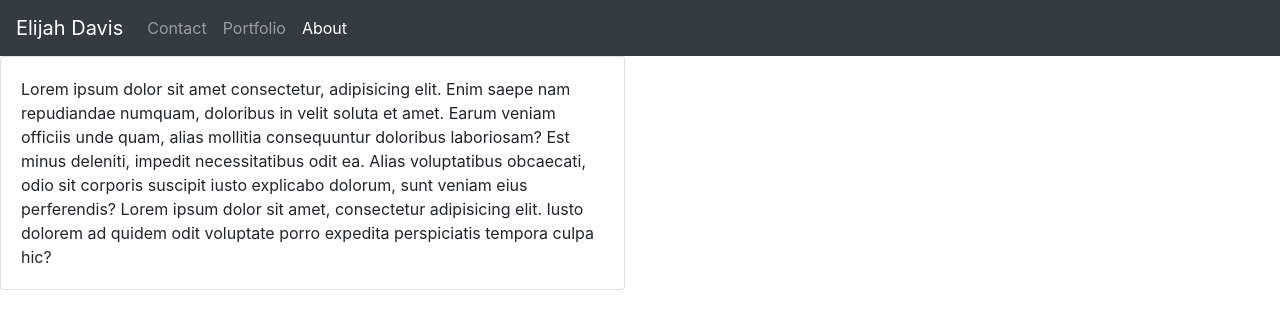
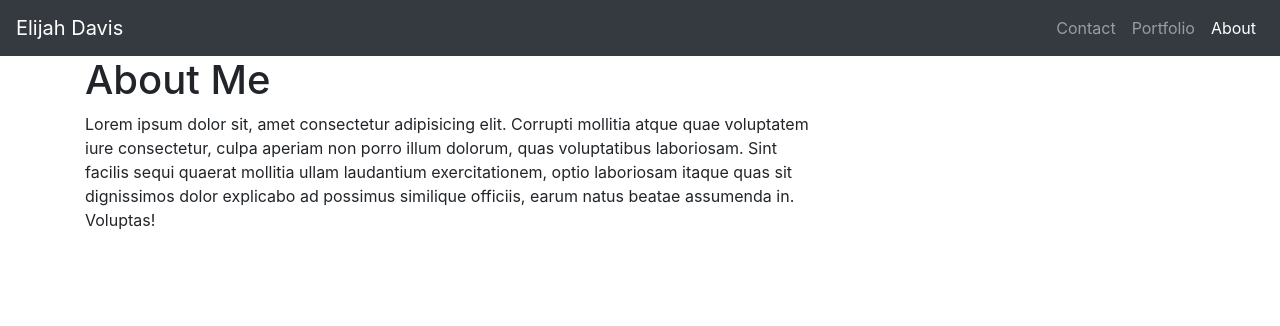
Before and after one commit to ElijahIG/responsive-portfolio, a plain HTML site: page index.html in a window 1280 px wide. Drawn offline with nearby package versions, Linux system fonts and the light colour scheme.

Commit message:
Added About me section

```diff
--- a/index.html
+++ b/index.html
@@ -13,7 +13,7 @@
     />
   </head>
   <body>
-    <container>
+    <header>
       <nav class="navbar navbar-expand-lg navbar-dark bg-dark">
         <a class="navbar-brand" href="#">Elijah Davis</a>
         <button
@@ -28,7 +28,7 @@
           <span class="navbar-toggler-icon"></span>
         </button>
         <div class="collapse navbar-collapse" id="navbarNav">
-          <ul class="navbar-nav">
+          <ul class="navbar-nav ml-auto">
             <li class="nav-item">
               <a class="nav-link" href="contact.html"
                 >Contact <span class="sr-only">(current)</span></a
@@ -43,23 +43,23 @@
           </ul>
         </div>
       </nav>
+    </header>
+    <div class="container">
       <div class="row">
-        <div class="col-md-6">
-          <div class="card">
-            <div class="card-body">
-              Lorem ipsum dolor sit amet consectetur, adipisicing elit. Enim
-              saepe nam repudiandae numquam, doloribus in velit soluta et amet.
-              Earum veniam officiis unde quam, alias mollitia consequuntur
-              doloribus laboriosam? Est minus deleniti, impedit necessitatibus
-              odit ea. Alias voluptatibus obcaecati, odio sit corporis suscipit
-              iusto explicabo dolorum, sunt veniam eius perferendis? Lorem ipsum
-              dolor sit amet, consectetur adipisicing elit. Iusto dolorem ad
-              quidem odit voluptate porro expedita perspiciatis tempora culpa
-              hic?
-            </div>
-          </div>
+        <div class="col-md-10">
+          <h1>About Me</h1>
+        </div>
+        <div class="col-md-8">
+          <p>
+            Lorem ipsum dolor sit, amet consectetur adipisicing elit. Corrupti
+            mollitia atque quae voluptatem iure consectetur, culpa aperiam non
+            porro illum dolorum, quas voluptatibus laboriosam. Sint facilis
+            sequi quaerat mollitia ullam laudantium exercitationem, optio
+            laboriosam itaque quas sit dignissimos dolor explicabo ad possimus
+            similique officiis, earum natus beatae assumenda in. Voluptas!
+          </p>
         </div>
       </div>
-    </container>
+    </div>
   </body>
 </html>
```
Also changed, not shown: contact.html (+3 -3 lines), portfolio.html (+3 -3 lines).
